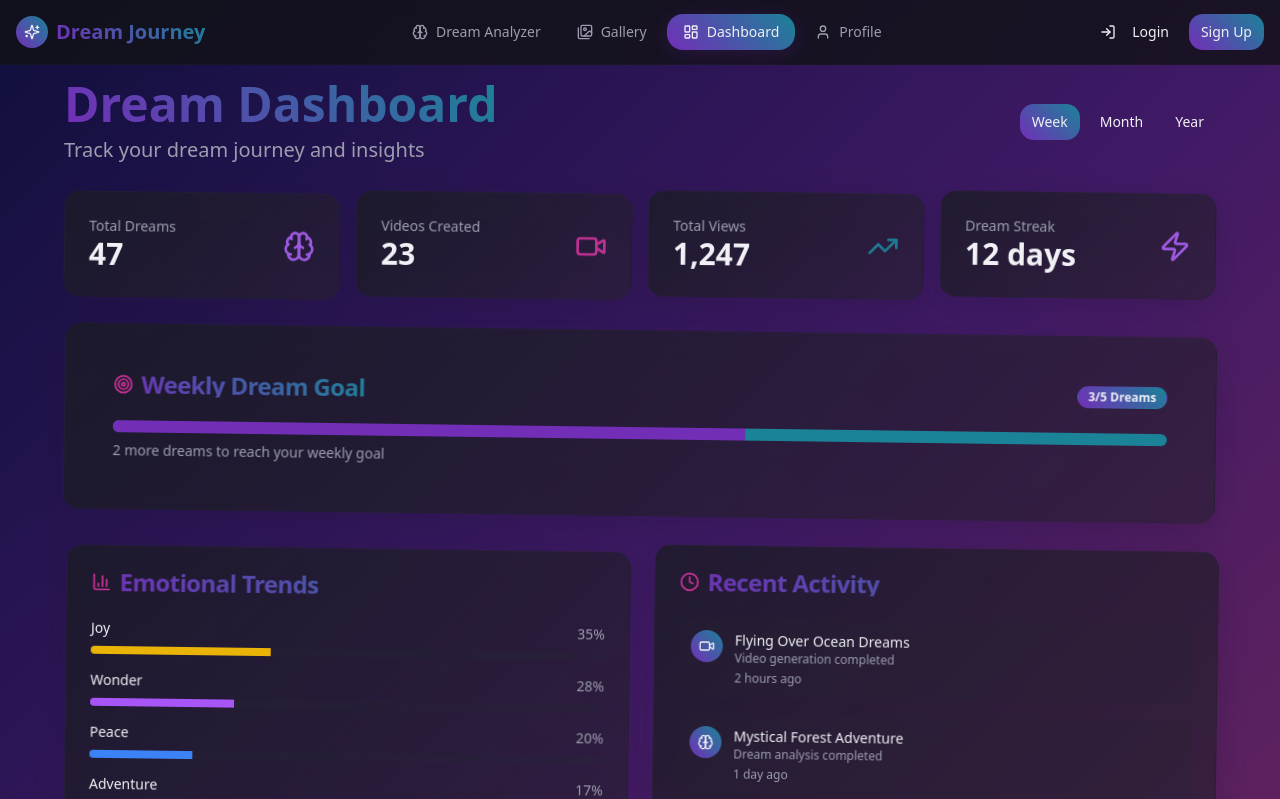
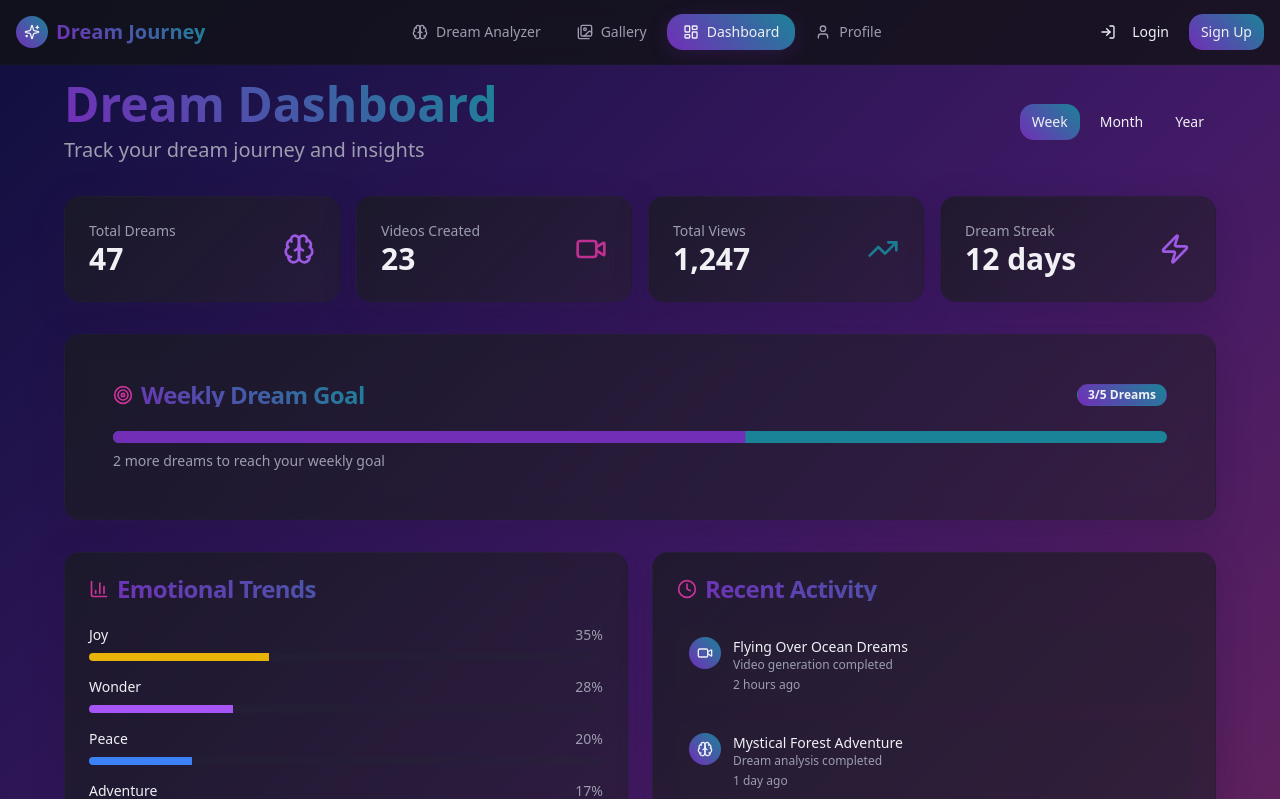
Before and after one commit to Balaji2004-bmn/Dream_journey_analyzer, a React (Vite) app: page /dashboard in a window 1280 px wide. Shown: the top 799 px of the page. Built offline with nearby package versions, Linux system fonts and the light colour scheme.

Commit message:
Fix shaking animation

```diff
--- a/src/components/ui/dream-card.tsx
+++ b/src/components/ui/dream-card.tsx
@@ -8,7 +8,7 @@ const DreamCard = React.forwardRef<
   <div
     ref={ref}
     className={cn(
-      "rounded-lg bg-gradient-card backdrop-blur-md border border-border/20 shadow-cosmic hover:shadow-dream transition-all duration-300 animate-gentle-float",
+      "rounded-lg bg-gradient-card backdrop-blur-md border border-border/20 shadow-cosmic hover:shadow-dream transition-shadow duration-300",
       className
     )}
     {...props}
--- a/src/pages/Profile.tsx
+++ b/src/pages/Profile.tsx
@@ -109,7 +109,7 @@ export default function Profile() {
   if (loading) {
     return (
       <div className="pt-20 pb-12 min-h-screen bg-gradient-cosmic flex items-center justify-center">
-        <div className="animate-gentle-pulse text-primary-glow">Loading...</div>
+        <div className="opacity-80 text-primary-glow">Loading...</div>
       </div>
     );
   }
@@ -221,7 +221,7 @@ export default function Profile() {
                     className="absolute -bottom-2 -right-2 bg-primary hover:bg-primary/90 rounded-full p-2 transition-colors disabled:opacity-50"
                   >
                     {uploading ? (
-                      <div className="w-4 h-4 animate-gentle-pulse">⏳</div>
+                      <div className="w-4 h-4 opacity-70">⏳</div>
                     ) : (
                       <Camera className="w-4 h-4 text-primary-foreground" />
                     )}
```
